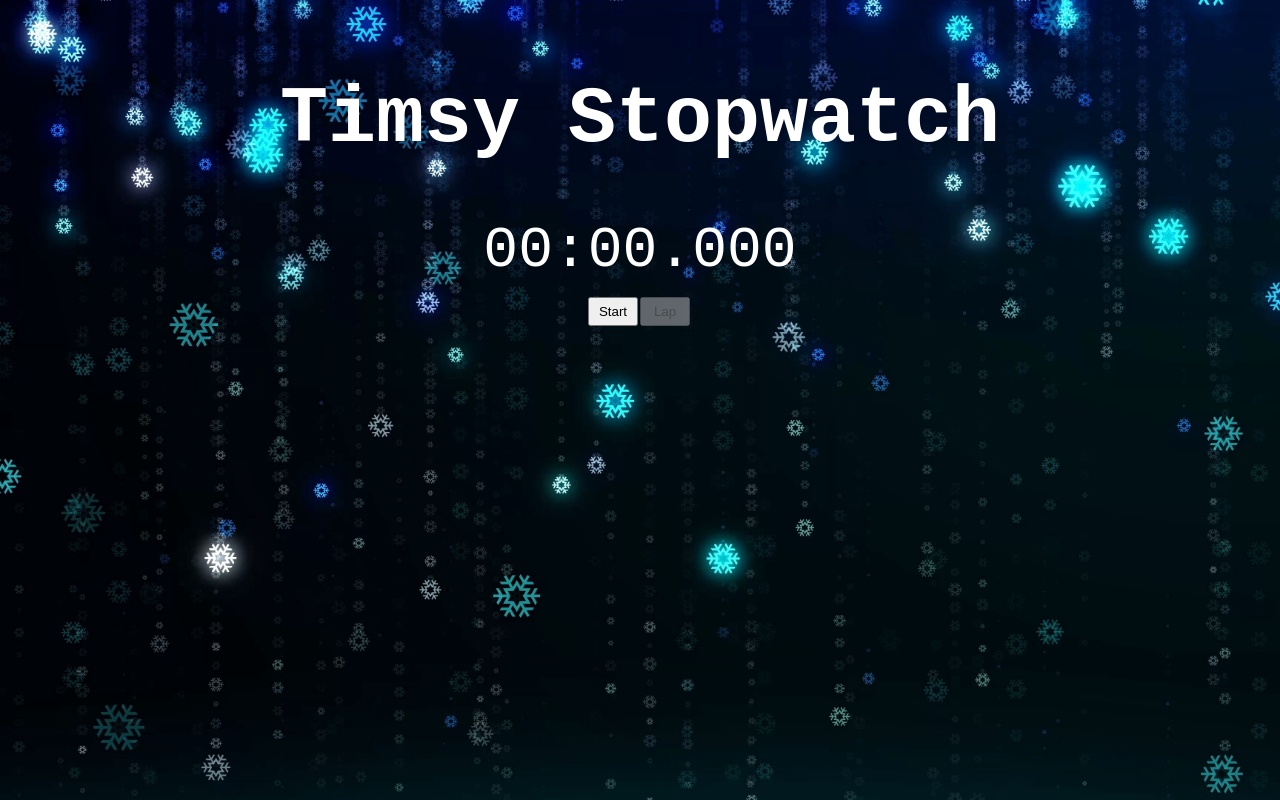
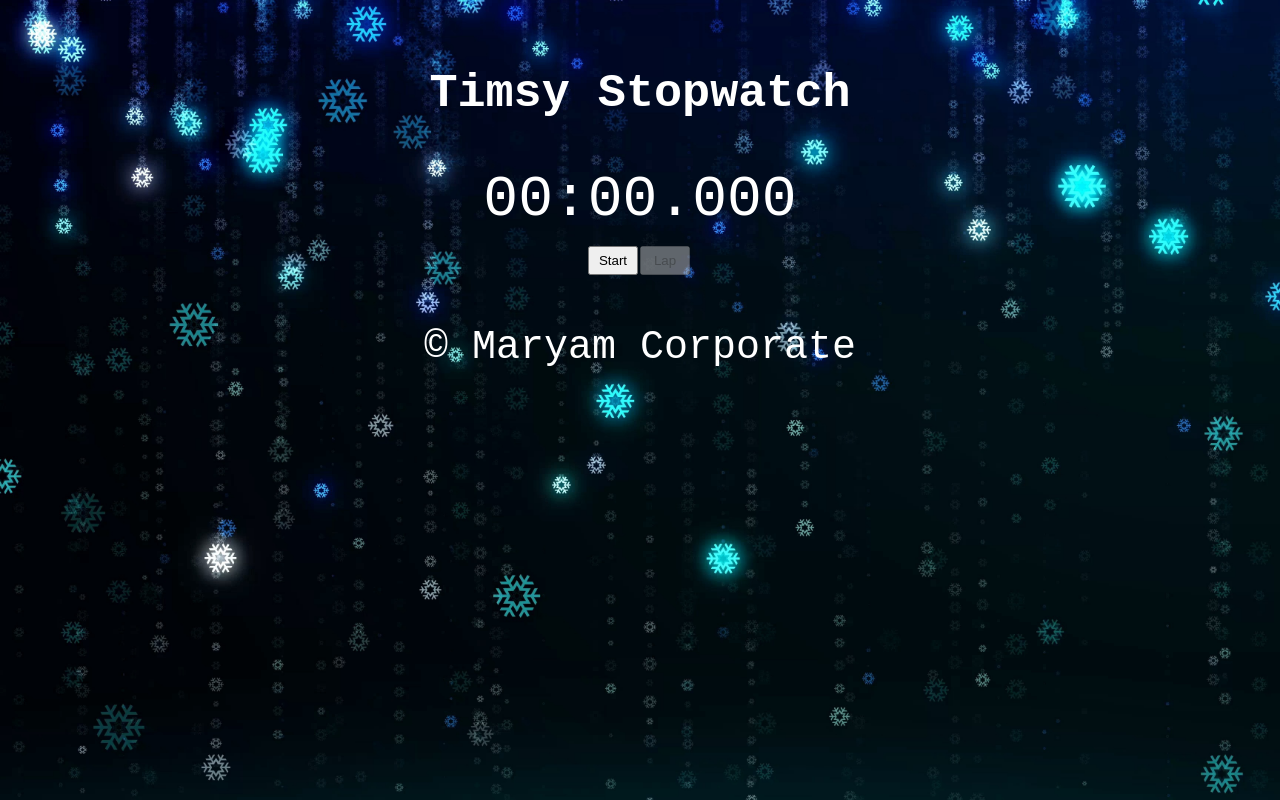
Before and after one commit to mmur-cse/netlifyt, a React (Create React App) app: page / in a window 1280 px wide. Built offline with nearby package versions, Linux system fonts and the light colour scheme.

Commit message:
Update App.js

```diff
--- a/src/App.js
+++ b/src/App.js
@@ -54,7 +54,7 @@ class App extends React.Component {
     return (
 
       <div style={{color:'white'}}>
-        <h1>Timsy Stopwatch</h1>
+        <h3>Timsy Stopwatch</h3>
         <TimeElapsed id="timer" timeElapsed={timeElapsed} />
         <button onClick={this.toggle}>
           {isRunning ? 'Stop' : 'Start'}
@@ -66,6 +66,7 @@ class App extends React.Component {
           {isRunning || !timeElapsed ? 'Lap' : 'Reset'}
         </button>
         {lapTimes.length > 0 && <LapTimes lapTimes={lapTimes} />}
+	    <footer id="footer"><p id="copyright">&copy; Maryam Corporate </p></footer>
       </div>
 
     );
```
